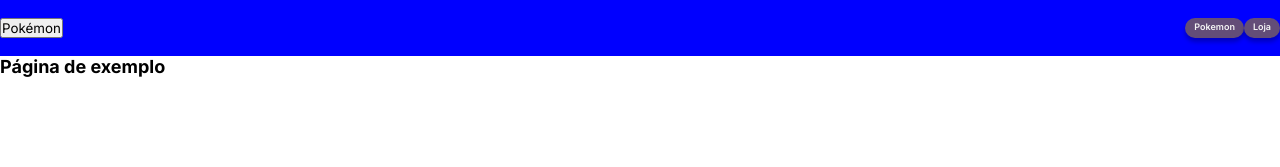
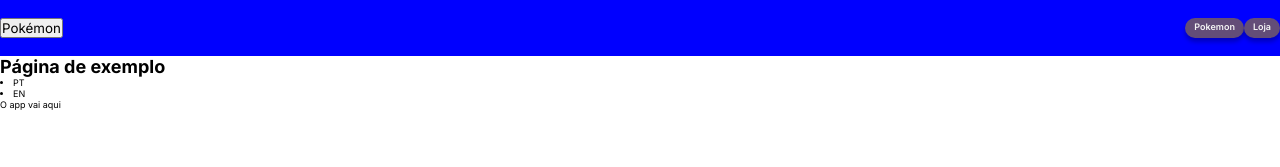
Before and after one commit to EricaReis/pokestore, a React (Vite) app: page /example in a window 1280 px wide. Shown: the top 167 px of the page. Built offline with nearby package versions, Linux system fonts and the light colour scheme.

Commit message:
Add new translate hook example

```diff
--- a/src/presentation/pages/Example/Example.page.tsx
+++ b/src/presentation/pages/Example/Example.page.tsx
@@ -1,9 +1,18 @@
+import { useLang } from "../../../data/store/slices/lang/useLang";
 import { Container } from "./Example.styles";
 
 export default function Example(): JSX.Element {
+  const { lang, currentLangKey, changeLanguage } = useLang();
+
   return (
     <Container>
       <h1>Página de exemplo</h1>
+
+      {/* exemplo de tradução com o hook de linguagem */}
+      <li onClick={() => changeLanguage("pt")}>PT</li>
+      <li onClick={() => changeLanguage("en")}>EN</li>
+
+      <p>{lang.lang.app[currentLangKey]}</p>
     </Container>
   );
 }
```
